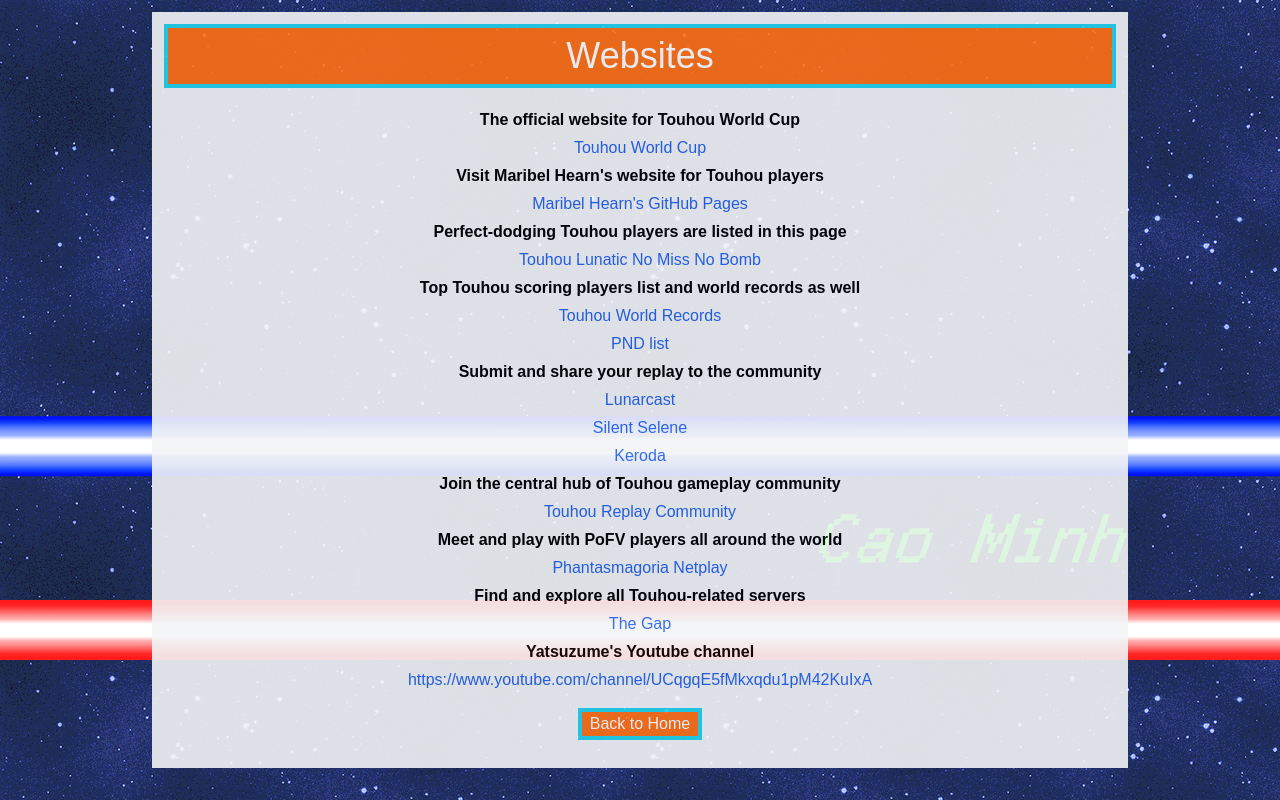
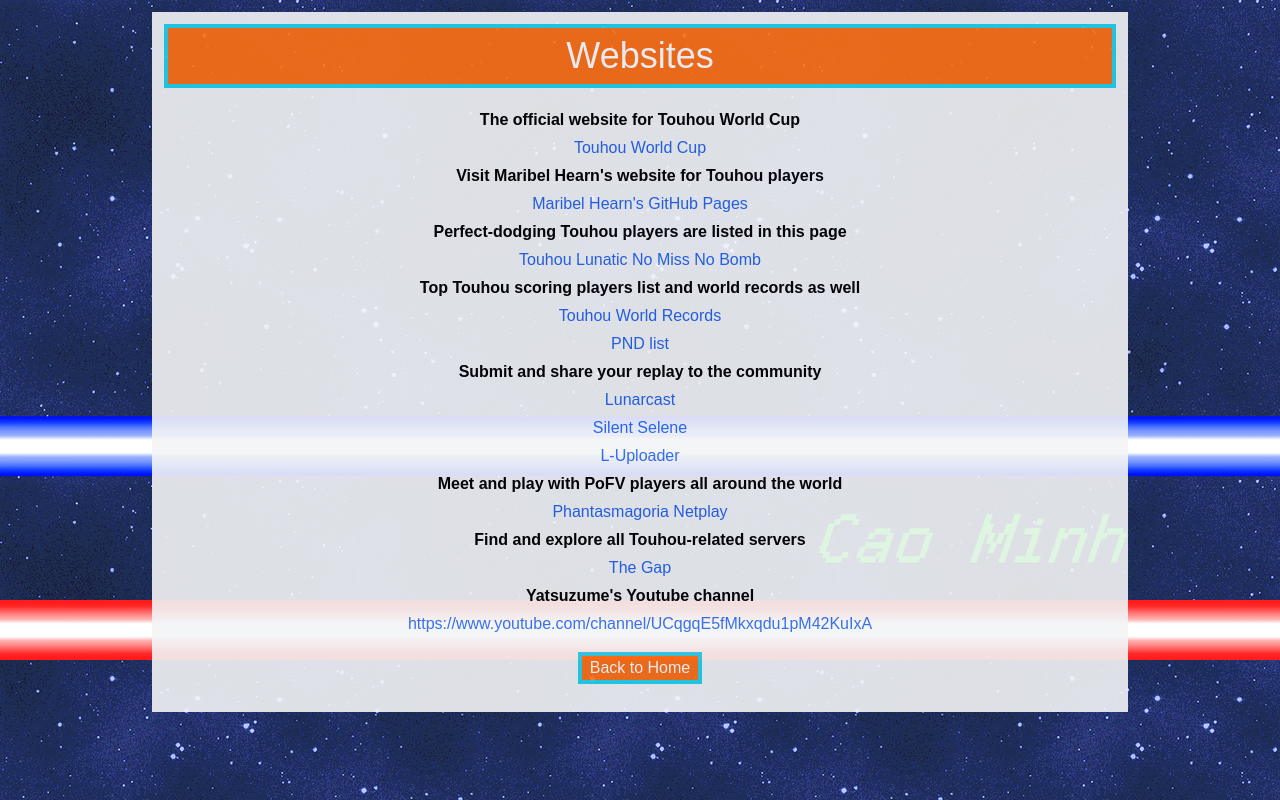
Before and after one commit to hoangcaominh/hoangcaominh.github.io, a Vue app: page /#/websites in a window 1280 px wide. Built offline with nearby package versions, Linux system fonts and the light colour scheme.

Commit message:
Update site info

```diff
--- a/src/data/json/websites.json
+++ b/src/data/json/websites.json
@@ -47,21 +47,12 @@
         "name": "Lunarcast"
       },
       {
-        "url": "https://www.silentselene.net//",
+        "url": "https://www.silentselene.net/",
         "name": "Silent Selene"
       },
       {
-        "url": "https://www.puresign.tokyo/",
-        "name": "Keroda"
-      }
-    ]
-  },
-  {
-    "description": "Join the central hub of Touhou gameplay community",
-    "links": [
-      {
-        "url": "https://discord.gg/xU3utzg",
-        "name": "Touhou Replay Community"
+        "url": "https://l-uploader.puresign.tokyo/",
+        "name": "L-Uploader"
       }
     ]
   },
--- a/src/views/ProfileView.vue
+++ b/src/views/ProfileView.vue
@@ -21,6 +21,9 @@
     <a href="https://www.youtube.com/channel/UCIIZj54ucp_lKOjBqXuF4vQ" target="_blank"
       ><img class="inline" width="16" src="@/assets/icons/youtube.png" /> Youtube</a
     ><br />
+    <a href="https://steamcommunity.com/id/caominh_touhou/" target="_blank"
+      ><img class="inline" width="16" src="@/assets/icons/steam.png" /> Steam</a
+    ><br />
     <img class="inline" width="16" src="@/assets/icons/discord.png" /> hoangcaominh<br />
     <br />
     <a
```
Also changed, not shown: src/assets/icons/steam.png (added), 1 other file (tests, documents, lock files or other folders).
